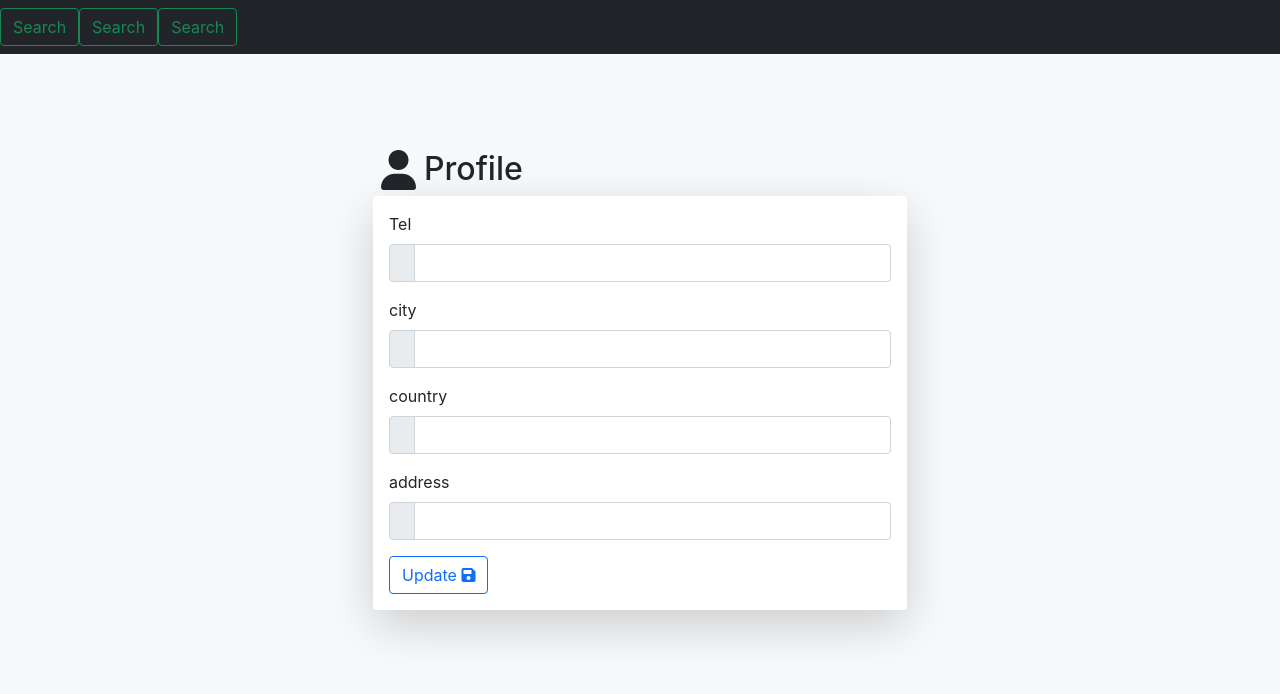
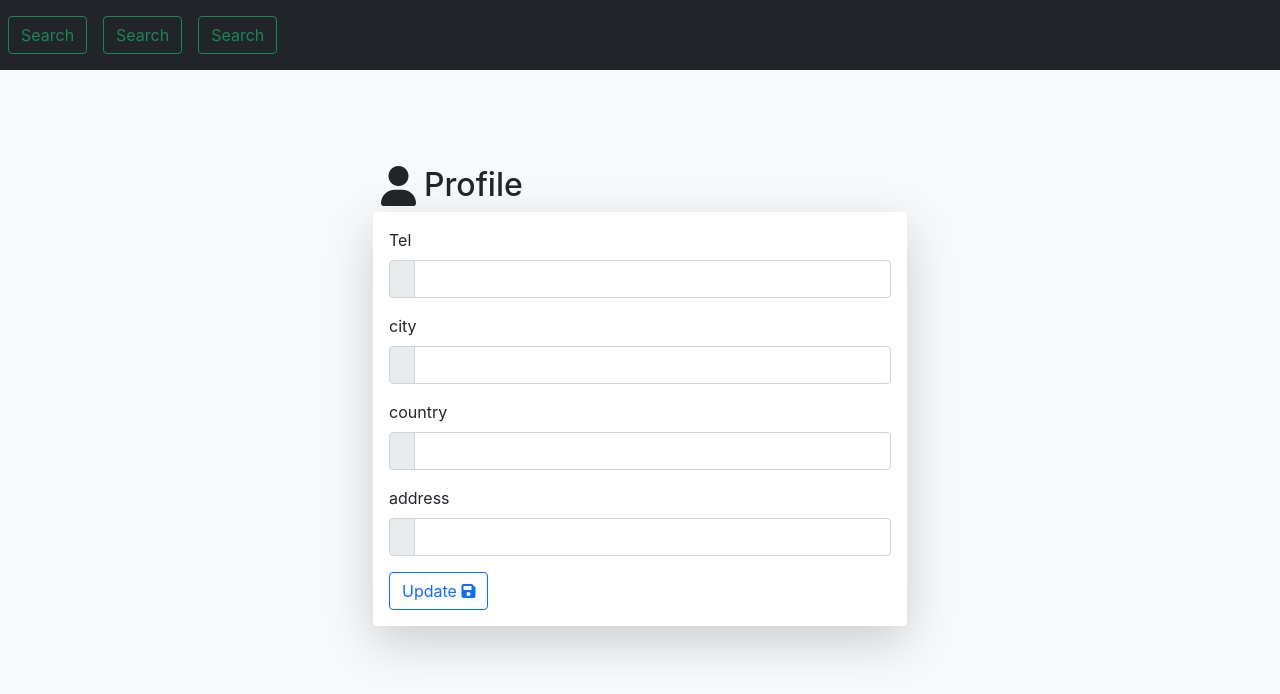
Before and after one commit to lahlaliwassim2/Multi-roles-mern-authentification-, a React (Create React App) app in the folder client/: page / in a window 1280 px wide. Shown: the top 694 px of the page. Built offline with nearby package versions, Linux system fonts and the light colour scheme.

Commit message:
ajouter un tag pour specifier la diference entre les pages d admin et es autres ppages

```diff
--- a/client/src/App.js
+++ b/client/src/App.js
@@ -22,13 +22,13 @@ function App() {
  /* A variable that is used to check if the user is connected or not. */
   const user = {
     isConnected :true,
-    role:"ADMIN"
+    role:"USER"
   }
   return (
     <BrowserRouter>
             <div className="bg-light" style={{height: "100vh"}}>
 
-            <Navbar />
+            <Navbar user={user}/>
   <Routes>
 
           <Route path="/" element={
--- a/client/src/components/Navbar.js
+++ b/client/src/components/Navbar.js
@@ -1,13 +1,17 @@
 import React from 'react'
 
-function Navbar() {
+function Navbar({user}) {
   return (
 <div>
   <nav className="navbar navbar-expand-lg navbar-dark bg-dark">
-    <div className="">
-    <button className="btn btn-outline-success" type="submit">Search</button>
-            <button className="btn btn-outline-success" type="submit">Search</button>
-            <button className="btn btn-outline-success" type="submit">Search</button>
+    <div className="d-flex justify-content-around">
+             <button className="btn btn-outline-success m-2" type="submit">Search</button>
+            <button className="btn btn-outline-success m-2" type="submit">Search</button>
+            <button className="btn btn-outline-success m-2" type="submit">Search</button>
+            {
+              user.role ==="ADMIN" ? (<button className="btn btn-outline-success m-2" type="submit">ADMIN</button>):""
+            }
+
     </div>
 </nav>
 </div>
```
